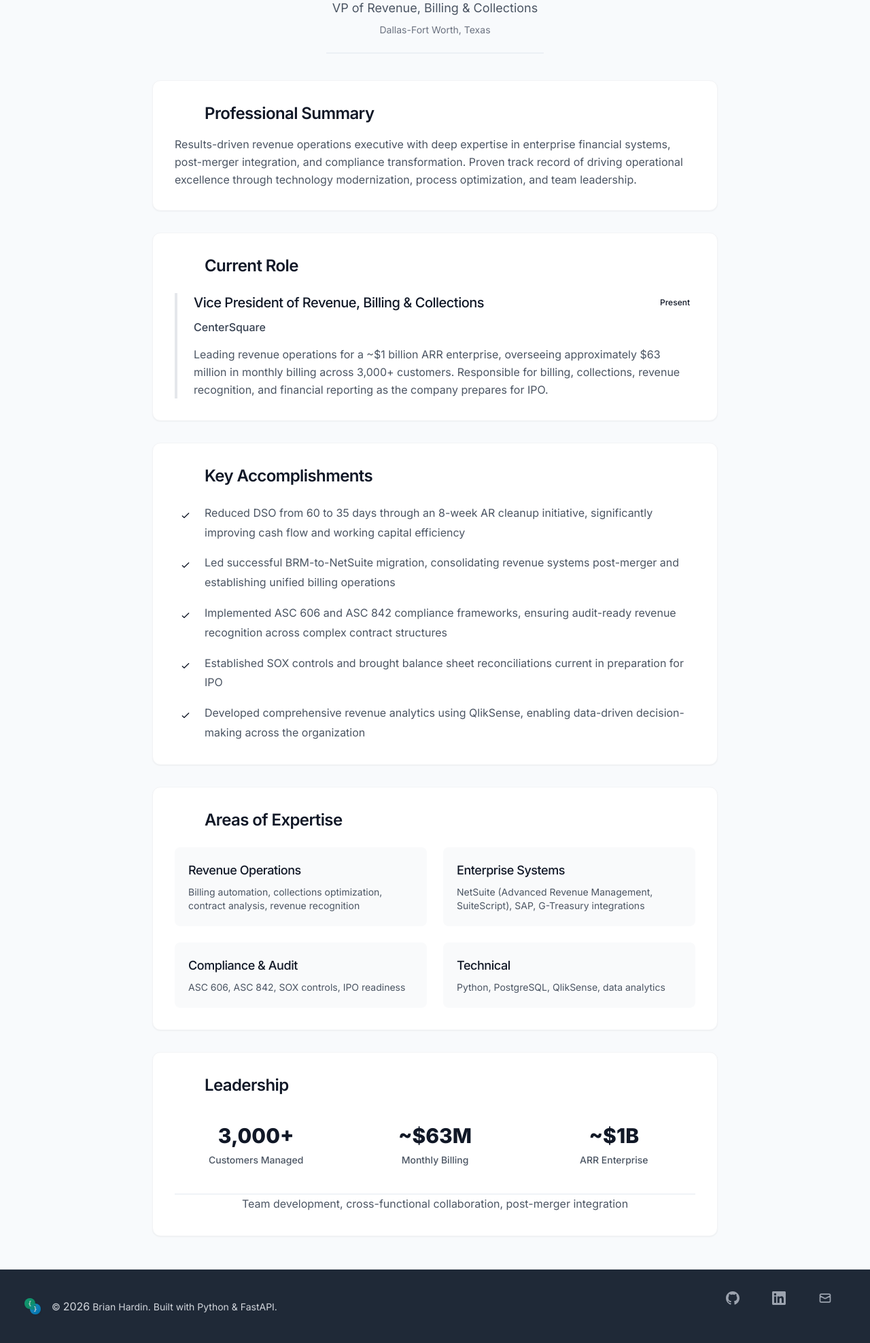
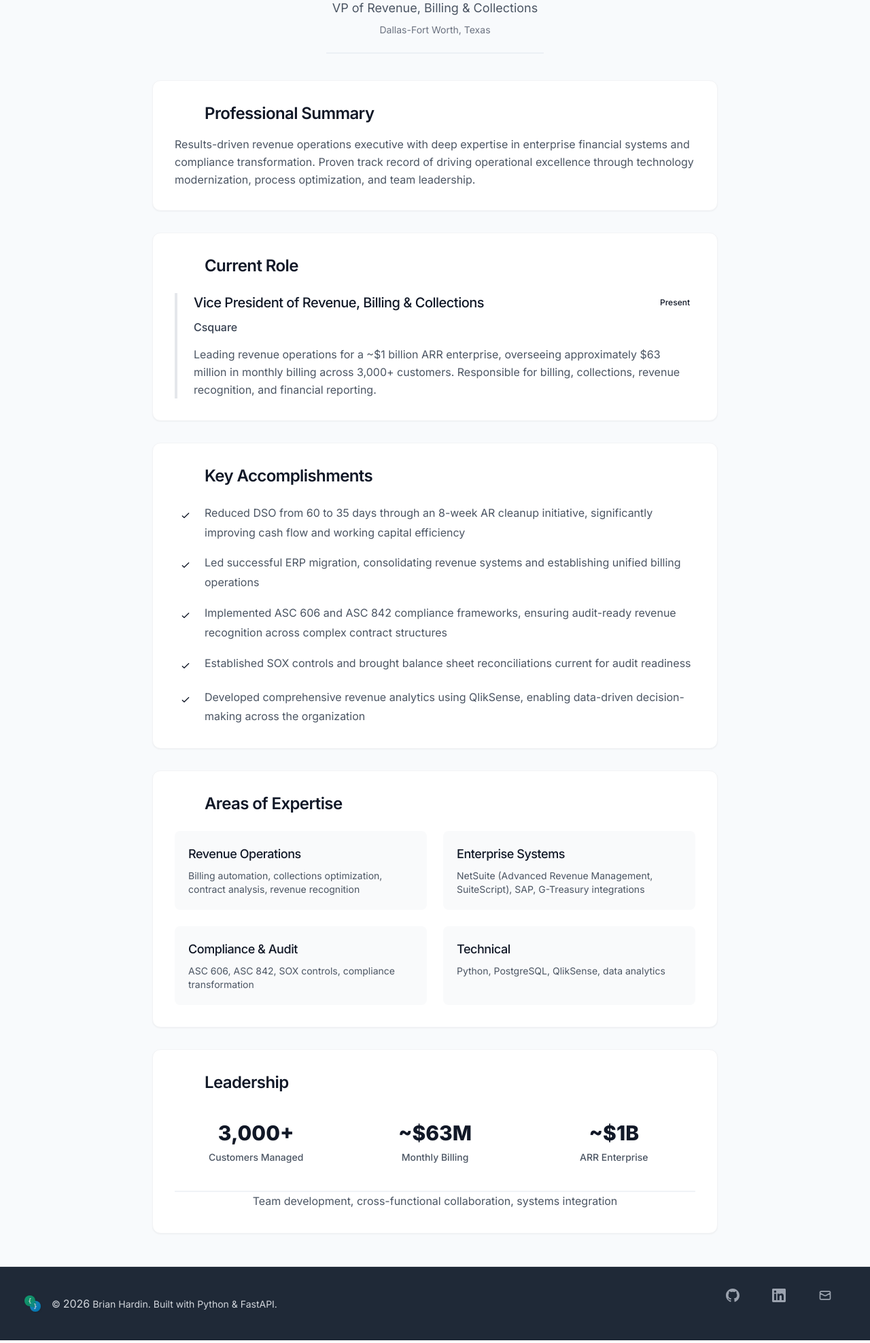
Before and after one commit to Bhardin04/brianhardin.info, a FastAPI app: page /resume in a window 1280 px wide. Shown: the part 171-2146 px from the top of the page at 68% size. Run offline with FastAPI, Linux system fonts and the light colour scheme; some libraries are stand-ins or nearby versions.

Commit message:
fix: replace CenterSquare with Csquare and remove proprietary content
- Rename CenterSquare to Csquare across all templates
- Remove IPO readiness references
- Genericize BRM-to-NetSuite to ERP migration
- Remove post-merger references
- Replace IPO preparation with audit readiness / compliance transformation

Co-Authored-By: Claude Opus 4.6 <noreply@anthropic.com>

```diff
--- a/app/templates/index.html
+++ b/app/templates/index.html
@@ -15,7 +15,7 @@
                     <span class="bg-gradient-to-r from-brand-500 to-purple-600 bg-clip-text text-transparent">Hardin</span>
                 </h1>
                 <p class="mt-6 text-xl text-gray-600 dark:text-gray-300 max-w-2xl">
-                    Revenue operations executive driving operational excellence through technology modernization, process optimization, and team leadership at CenterSquare.
+                    Revenue operations executive driving operational excellence through technology modernization, process optimization, and team leadership at Csquare.
                 </p>
                 <div class="mt-10 flex flex-col sm:flex-row justify-center lg:justify-start gap-4">
                     <a href="/resume" class="bg-brand-600 text-white px-8 py-3 rounded-lg hover:bg-brand-700 transition-all font-medium shadow-lg shadow-brand-500/25 hover:shadow-brand-500/40 hover:-translate-y-0.5">
--- a/app/templates/resume.html
+++ b/app/templates/resume.html
@@ -18,8 +18,8 @@
             Professional Summary
         </h2>
         <p class="text-gray-600 dark:text-gray-300 leading-relaxed">
-            Results-driven revenue operations executive with deep expertise in enterprise financial systems,
-            post-merger integration, and compliance transformation. Proven track record of driving operational
+            Results-driven revenue operations executive with deep expertise in enterprise financial systems
+            and compliance transformation. Proven track record of driving operational
             excellence through technology modernization, process optimization, and team leadership.
         </p>
     </div>
@@ -35,11 +35,11 @@
                 <h3 class="text-xl font-medium text-gray-900 dark:text-white">Vice President of Revenue, Billing &amp; Collections</h3>
                 <span class="text-xs font-medium text-brand-600 dark:text-brand-400 bg-brand-50 dark:bg-brand-900/30 px-2 py-0.5 rounded-full">Present</span>
             </div>
-            <p class="text-gray-700 dark:text-gray-300 font-medium mb-3">CenterSquare</p>
+            <p class="text-gray-700 dark:text-gray-300 font-medium mb-3">Csquare</p>
             <p class="text-gray-600 dark:text-gray-300 leading-relaxed">
                 Leading revenue operations for a ~$1 billion ARR enterprise, overseeing approximately $63 million
                 in monthly billing across 3,000+ customers. Responsible for billing, collections, revenue recognition,
-                and financial reporting as the company prepares for IPO.
+                and financial reporting.
             </p>
         </div>
     </div>
@@ -61,7 +61,7 @@
                 <div class="flex-shrink-0 w-8 h-8 bg-brand-50 dark:bg-brand-900/30 rounded-full flex items-center justify-center mt-0.5">
                     <svg class="w-4 h-4 text-brand-600 dark:text-brand-400" fill="none" stroke="currentColor" viewBox="0 0 24 24"><path stroke-linecap="round" stroke-linejoin="round" stroke-width="2" d="M5 13l4 4L19 7"/></svg>
                 </div>
-                <p class="text-gray-600 dark:text-gray-300">Led successful BRM-to-NetSuite migration, consolidating revenue systems post-merger and establishing unified billing operations</p>
+                <p class="text-gray-600 dark:text-gray-300">Led successful ERP migration, consolidating revenue systems and establishing unified billing operations</p>
             </div>
             <div class="flex items-start gap-3">
                 <div class="flex-shrink-0 w-8 h-8 bg-brand-50 dark:bg-brand-900/30 rounded-full flex items-center justify-center mt-0.5">
@@ -73,7 +73,7 @@
                 <div class="flex-shrink-0 w-8 h-8 bg-brand-50 dark:bg-brand-900/30 rounded-full flex items-center justify-center mt-0.5">
                     <svg class="w-4 h-4 text-brand-600 dark:text-brand-400" fill="none" stroke="currentColor" viewBox="0 0 24 24"><path stroke-linecap="round" stroke-linejoin="round" stroke-width="2" d="M5 13l4 4L19 7"/></svg>
                 </div>
-                <p class="text-gray-600 dark:text-gray-300">Established SOX controls and brought balance sheet reconciliations current in preparation for IPO</p>
+                <p class="text-gray-600 dark:text-gray-300">Established SOX controls and brought balance sheet reconciliations current for audit readiness</p>
             </div>
             <div class="flex items-start gap-3">
                 <div class="flex-shrink-0 w-8 h-8 bg-brand-50 dark:bg-brand-900/30 rounded-full flex items-center justify-center mt-0.5">
@@ -102,7 +102,7 @@
             </div>
             <div class="card-accent-purple rounded-lg p-5 bg-gray-50 dark:bg-gray-700/50">
                 <h3 class="text-lg font-medium text-gray-900 dark:text-white mb-2">Compliance &amp; Audit</h3>
-                <p class="text-sm text-gray-600 dark:text-gray-300">ASC 606, ASC 842, SOX controls, IPO readiness</p>
+                <p class="text-sm text-gray-600 dark:text-gray-300">ASC 606, ASC 842, SOX controls, compliance transformation</p>
             </div>
             <div class="card-accent-orange rounded-lg p-5 bg-gray-50 dark:bg-gray-700/50">
                 <h3 class="text-lg font-medium text-gray-900 dark:text-white mb-2">Technical</h3>
@@ -133,7 +133,7 @@
         </div>
         <div class="section-divider my-6"></div>
         <p class="text-gray-600 dark:text-gray-300 text-center">
-            Team development, cross-functional collaboration, post-merger integration
+            Team development, cross-functional collaboration, systems integration
         </p>
     </div>
 </div>
```
Also changed, not shown: app/templates/about.html (+7 -7 lines), docs/design/testimonials-implementation.md (+2 -2 lines).
